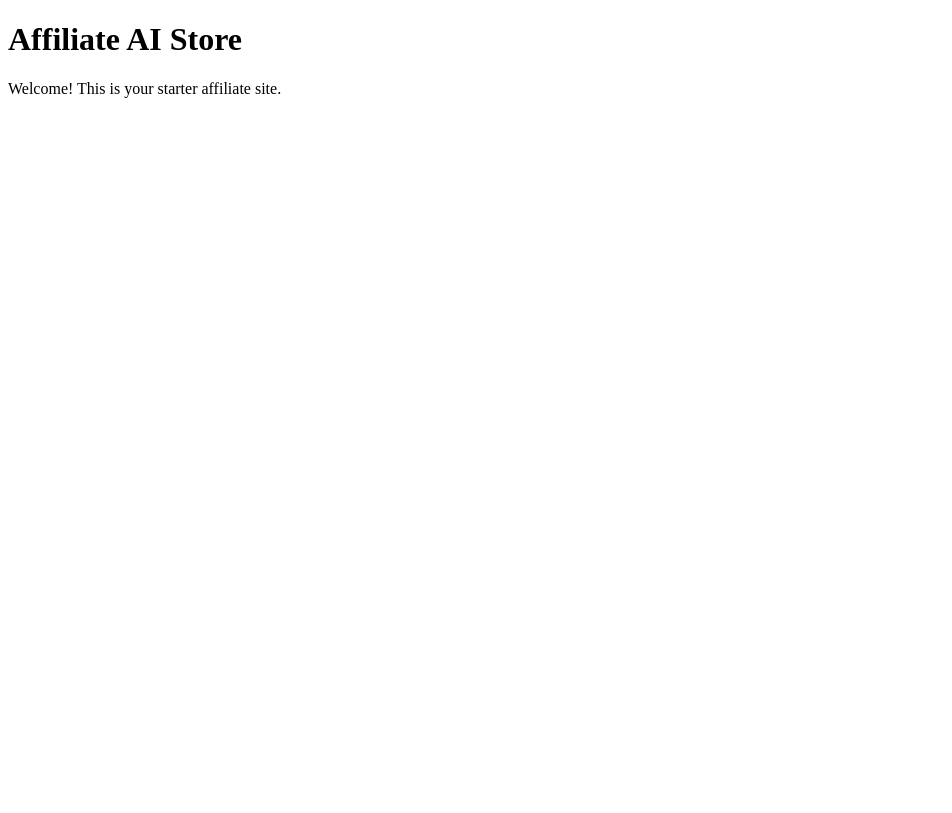
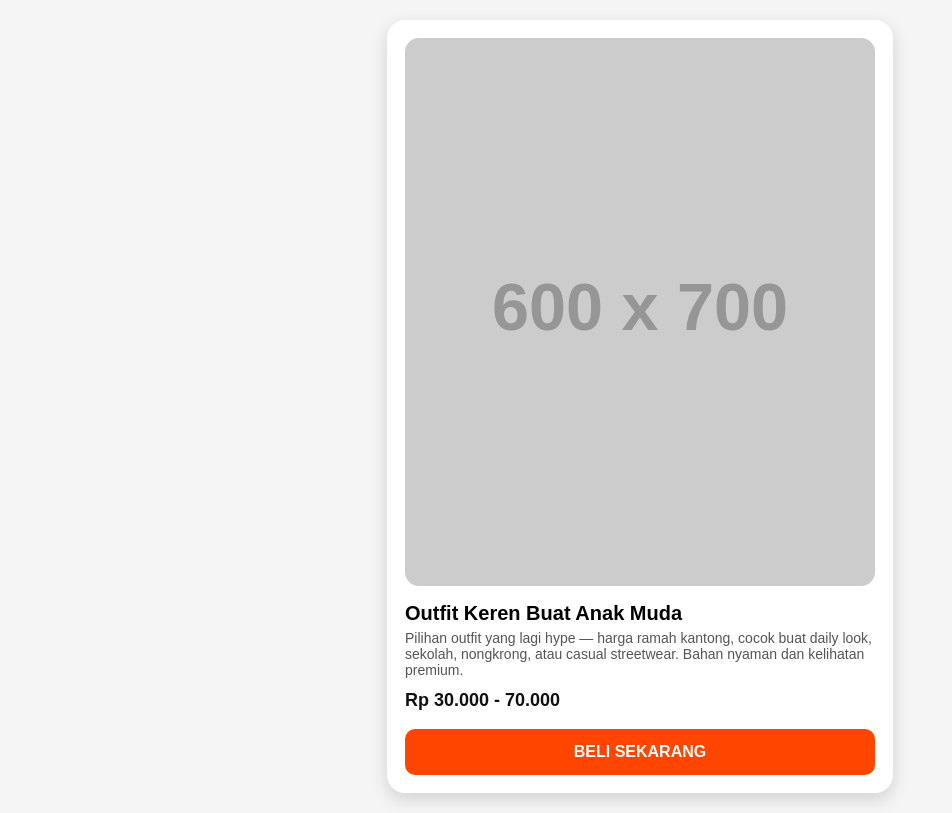
Before and after one commit to getfittedcollection-dotcom/affiliate-ai-store, a plain HTML site: page index.html in a window 1280 px wide. Shown: the whole page, without its empty margins (0-952 px from the left). Drawn offline with Linux system fonts and the light colour scheme; placeholder pictures from the web are drawn by us.

Commit message:
Updated index.html with new content

```diff
--- a/index.html
+++ b/index.html
@@ -1,12 +1,87 @@
-
 <!DOCTYPE html>
-<html>
+<html lang="id">
 <head>
     <meta charset="UTF-8">
-    <title>Affiliate AI Store</title>
+    <meta name="viewport" content="width=device-width, initial-scale=1.0">
+    <title>Affiliate Fashion Store</title>
+    <style>
+        body {
+            font-family: Arial, sans-serif;
+            background: #f5f5f5;
+            margin: 0;
+            padding: 20px;
+        }
+
+        .product-card {
+            background: white;
+            width: 100%;
+            max-width: 470px;
+            margin: auto;
+            border-radius: 18px;
+            padding: 18px;
+            box-shadow: 0 6px 18px rgba(0,0,0,0.15);
+        }
+
+        .product-card img {
+            width: 100%;
+            border-radius: 14px;
+        }
+
+        .title {
+            font-size: 20px;
+            font-weight: bold;
+            margin: 12px 0 5px 0;
+        }
+
+        .desc {
+            font-size: 14px;
+            color: #555;
+            margin-bottom: 12px;
+        }
+
+        .price {
+            font-size: 18px;
+            font-weight: bold;
+            color: #111;
+            margin-bottom: 18px;
+        }
+
+        .buy-btn {
+            display: block;
+            text-align: center;
+            background: #ff4500;
+            color: white;
+            padding: 14px;
+            border-radius: 10px;
+            font-size: 16px;
+            font-weight: bold;
+            text-decoration: none;
+            transition: 0.2s;
+        }
+
+        .buy-btn:hover {
+            background: #d93b00;
+        }
+    </style>
 </head>
 <body>
-    <h1>Affiliate AI Store</h1>
-    <p>Welcome! This is your starter affiliate site.</p>
+
+    <div class="product-card">
+        <img src="https://via.placeholder.com/600x700.png?text=Foto+Produk" alt="Produk Fashion">
+
+        <div class="title">Outfit Keren Buat Anak Muda</div>
+
+        <div class="desc">
+            Pilihan outfit yang lagi hype — harga ramah kantong, cocok buat daily look, sekolah, nongkrong,
+            atau casual streetwear. Bahan nyaman dan kelihatan premium.
+        </div>
+
+        <div class="price">Rp 30.000 - 70.000</div>
+
+        <a class="buy-btn" href="https://s.shopee.co.id/7fSPFYC1vR" target="_blank">
+            BELI SEKARANG
+        </a>
+    </div>
+
 </body>
 </html>
```
